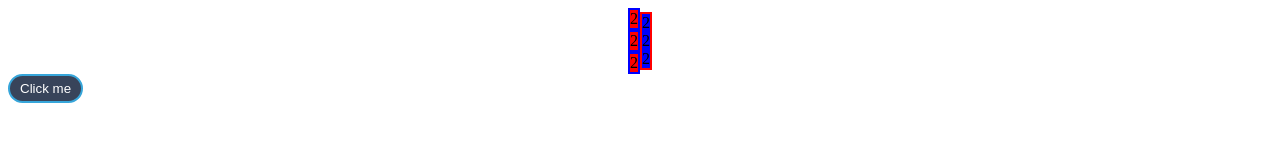
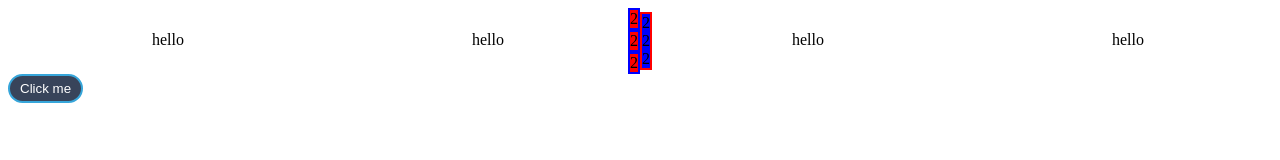
Before and after one commit to omaranBazna/beaty, a plain HTML site: page index.html in a window 1280 px wide. Drawn offline with Linux system fonts and the light colour scheme.

Commit message:
justify-content the navbar

```diff
--- a/beauty.css
+++ b/beauty.css
@@ -151,7 +151,7 @@
     height:80px;
     display:flex;
     align-items:center;
-    justify-content: center;
+    justify-content:space-around;
     position:absolute;
     z-index:1000;
     top:0;
--- a/index.html
+++ b/index.html
@@ -3,7 +3,20 @@
 <link rel="stylesheet" href="beauty.css" />
 </head>
 <body>
-
+    <div class="navbar">
+        <div>
+            hello
+        </div>
+        <div>
+            hello
+        </div>
+        <div>
+            hello
+        </div>
+        <div>
+            hello
+        </div>
+    </div>
 <div class="container-hor">
     <div class="row">
         <div class="col  check1">
```
